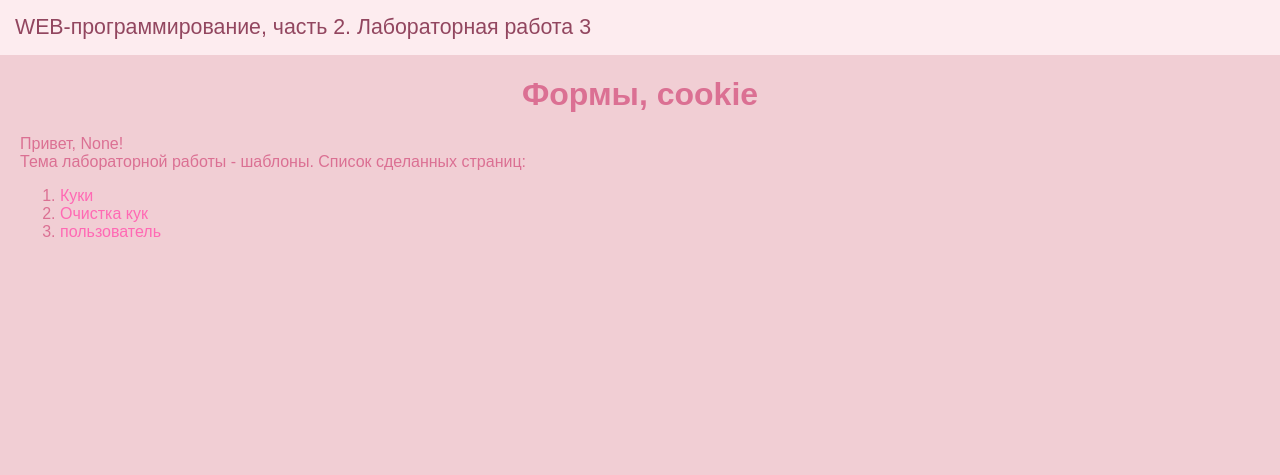
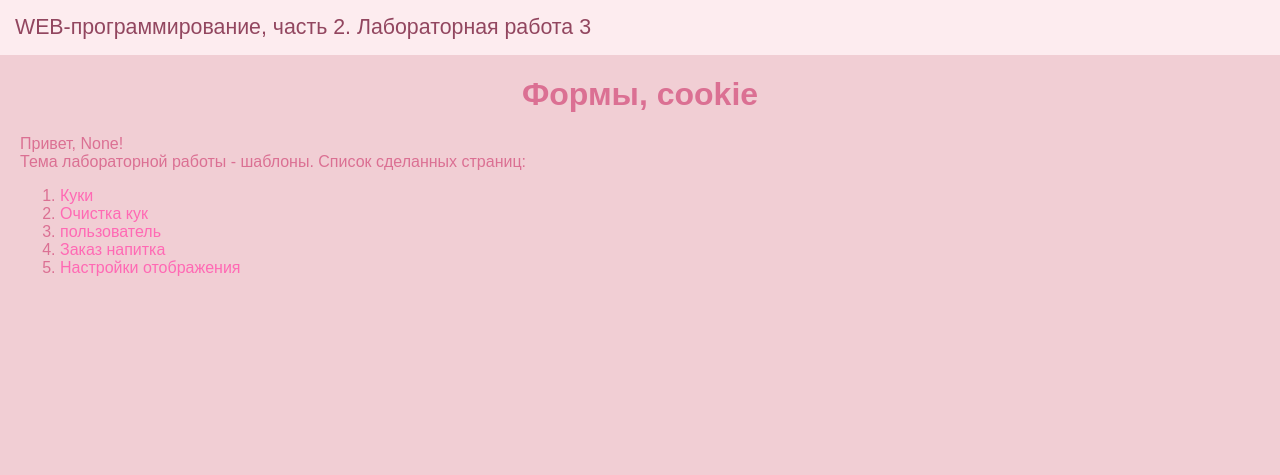
Before and after one commit to barashkova04/backend-labs, a Flask app: page /lab3/ in a window 1280 px wide. Shown: the top 475 px of the page. Run offline with Flask 3, Linux system fonts and the light colour scheme.

Commit message:
добавление в список

```diff
--- a/templates/lab3/lab3.html
+++ b/templates/lab3/lab3.html
@@ -20,6 +20,13 @@
         <li>
             <a href="/lab3/form1">пользователь</a>
         </li>
+        <li>
+            <a href="/lab3/order">Заказ напитка</a>
+        </li>
+        <li>
+            <a href="/lab3/settings">Настройки отображения</a>
+        </li>
+
 
     </ol>
 {% endblock %}
```
